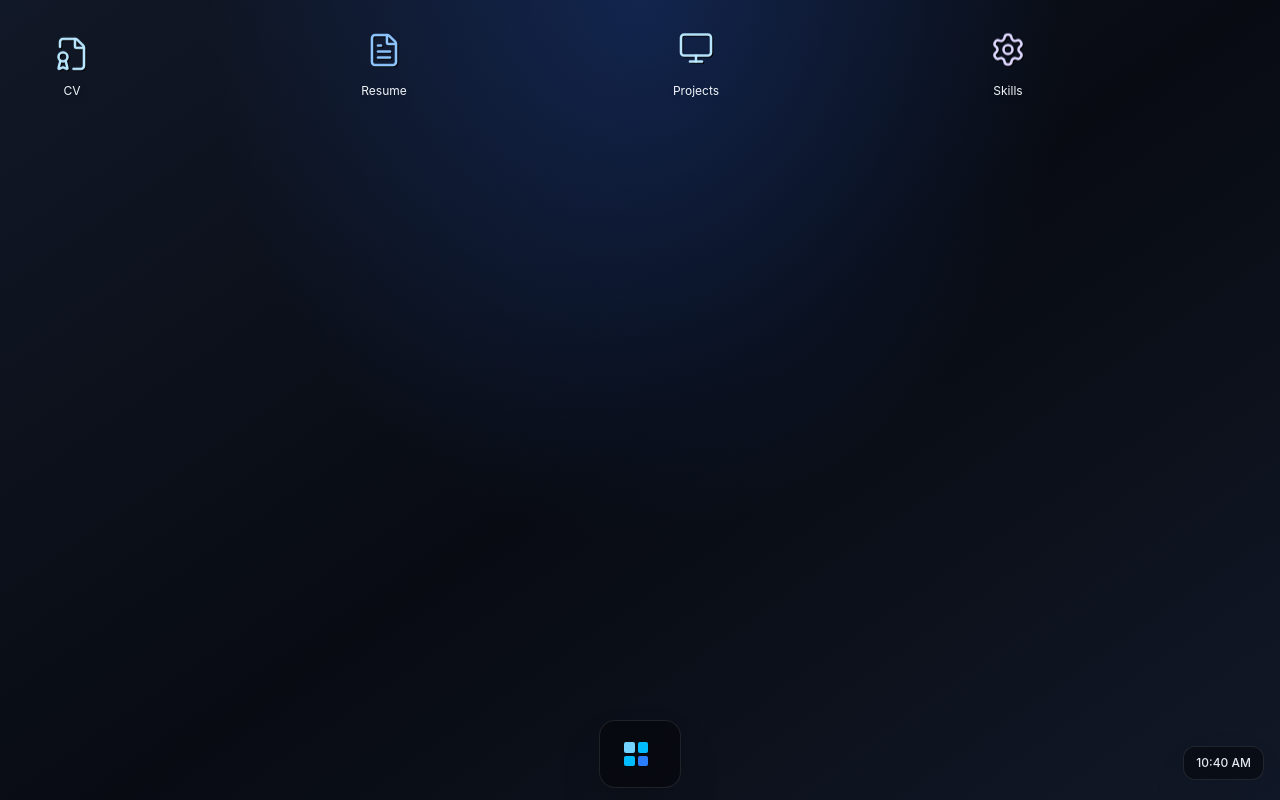
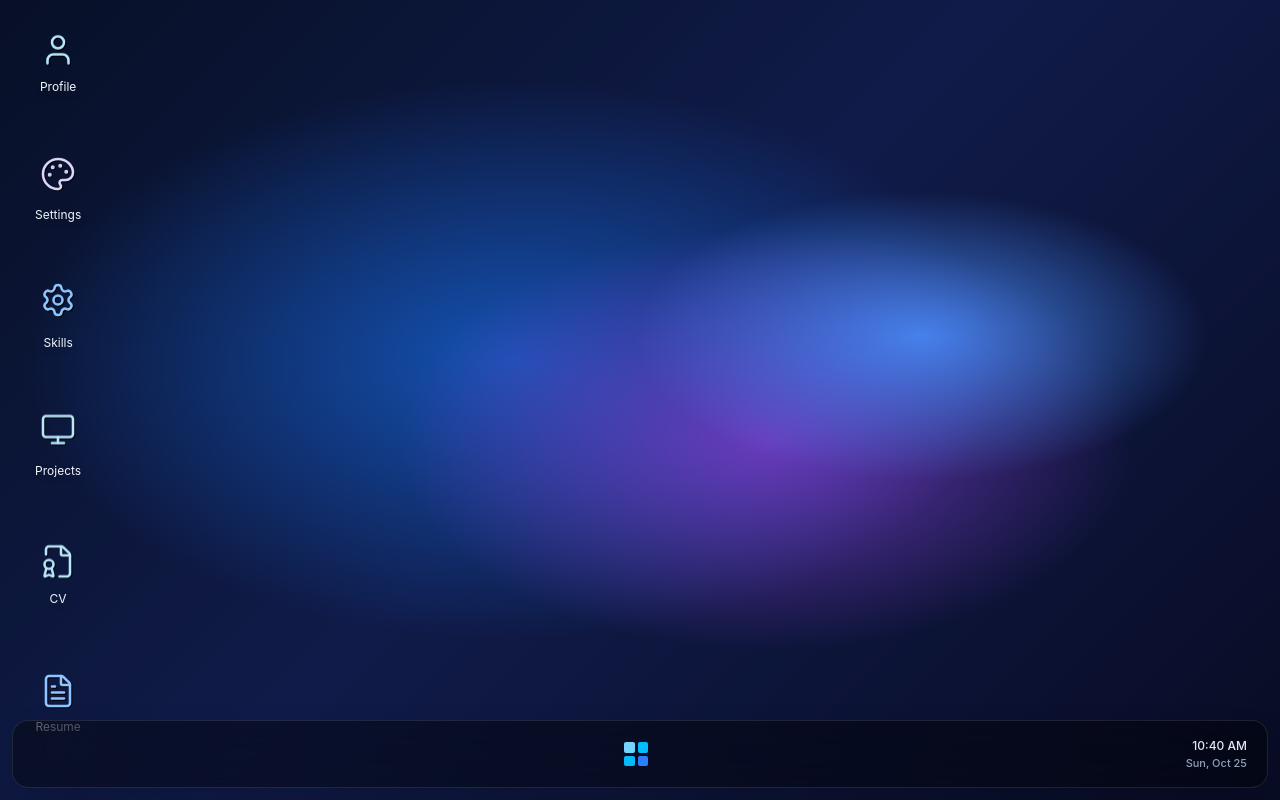
Before and after one commit to TechTonic001/My-Tech-portfolio, a React (Vite) app: page / in a window 1280 px wide. Built offline with nearby package versions, Linux system fonts and the light colour scheme.

Commit message:
Add profile and settings components with wallpaper selection feature

```diff
--- a/src/App.jsx
+++ b/src/App.jsx
@@ -1,13 +1,17 @@
 import { useEffect, useRef, useState } from 'react';
 import {
+  Bot,
   BriefcaseBusiness,
+  Camera,
   Code2,
   FileBadge,
   FileText,
   FolderOpen,
   GraduationCap,
+  MapPin,
   Minus,
   Monitor,
+  Palette,
   Settings,
   Square,
   User,
@@ -15,6 +19,38 @@ import {
 } from 'lucide-react';
 
 const APPS = [
+  {
+    id: 'profile',
+    title: 'Profile',
+    fileName: 'Profile.exe',
+    Icon: User,
+    iconClass: 'text-sky-200',
+    smallIconClass: 'text-sky-300',
+  },
+  {
+    id: 'settings',
+    title: 'Settings',
+    fileName: 'Settings.exe',
+    Icon: Palette,
+    iconClass: 'text-violet-200',
+    smallIconClass: 'text-violet-300',
+  },
+  {
+    id: 'skills',
+    title: 'Skills',
+    fileName: 'Skills.dll',
+    Icon: Settings,
+    iconClass: 'text-blue-300',
+    smallIconClass: 'text-blue-300',
+  },
+  {
+    id: 'projects',
+    title: 'Projects',
+    fileName: 'Projects.exe',
+    Icon: Monitor,
+    iconClass: 'text-sky-200',
+    smallIconClass: 'text-sky-300',
+  },
   {
     id: 'cv',
     title: 'CV',
@@ -31,21 +67,32 @@ const APPS = [
     iconClass: 'text-blue-300',
     smallIconClass: 'text-blue-300',
   },
+];
+
+const WALLPAPERS = [
   {
-    id: 'projects',
-    title: 'Projects',
-    fileName: 'Projects.exe',
-    Icon: Monitor,
-    iconClass: 'text-sky-200',
-    smallIconClass: 'text-sky-300',
+    id: 'bloom',
+    name: 'Bloom',
+    background:
+      'radial-gradient(ellipse at 72% 42%, rgba(74, 144, 255, 0.85), transparent 22%), radial-gradient(ellipse at 60% 55%, rgba(130, 62, 210, 0.78), transparent 34%), radial-gradient(ellipse at 40% 45%, rgba(20, 88, 190, 0.9), transparent 45%), linear-gradient(135deg, #071027 0%, #101b49 48%, #080c24 100%)',
   },
   {
-    id: 'skills',
-    title: 'Skills',
-    fileName: 'Skills.dll',
-    Icon: Settings,
-    iconClass: 'text-violet-200',
-    smallIconClass: 'text-violet-300',
+    id: 'aurora',
+    name: 'Aurora',
+    background:
+      'radial-gradient(ellipse at 20% 90%, rgba(0, 220, 170, 0.68), transparent 32%), radial-gradient(ellipse at 70% 30%, rgba(80, 90, 245, 0.72), transparent 40%), linear-gradient(145deg, #081224 0%, #101b3c 52%, #080d19 100%)',
+  },
+  {
+    id: 'sunset',
+    name: 'Sunset',
+    background:
+      'radial-gradient(ellipse at 70% 20%, rgba(255, 153, 102, 0.78), transparent 30%), radial-gradient(ellipse at 30% 80%, rgba(152, 45, 155, 0.75), transparent 40%), linear-gradient(140deg, #1d1535 0%, #512b57 50%, #10152b 100%)',
+  },
+  {
+    id: 'ocean',
+    name: 'Deep Ocean',
+    background:
+      'radial-gradient(ellipse at 25% 25%, rgba(36, 173, 210, 0.65), transparent 35%), radial-gradient(ellipse at 80% 80%, rgba(23, 83, 180, 0.8), transparent 42%), linear-gradient(135deg, #061a2b 0%, #092748 52%, #081126 100%)',
   },
 ];
 
@@ -79,16 +126,7 @@ const SKILL_GROUPS = [
   {
     title: 'Frontend',
     Icon: Monitor,
-    skills: [
-      'React.js',
-      'Next.js',
-      'Angular',
-      'JavaScript/TypeScript',
-      'HTML5',
-      'CSS3',
-      'Tailwind CSS',
-      'GraphQL',
-    ],
+    skills: ['React.js', 'Next.js', 'Angular', 'GraphQL', 'Tailwind CSS'],
   },
   {
     title: 'Backend',
@@ -96,33 +134,14 @@ const SKILL_GROUPS = [
     skills: ['Node.js', 'Express.js', 'PHP'],
   },
   {
-    title: 'Databases & ORMs',
+    title: 'Databases',
     Icon: FolderOpen,
-    skills: ['PostgreSQL', 'Prisma ORM', 'MongoDB', 'MySQL', 'Firebase'],
+    skills: ['PostgreSQL', 'Prisma ORM', 'MongoDB'],
   },
   {
-    title: 'AI Integration & Tools',
-    Icon: Settings,
-    skills: [
-      'Claude API',
-      'AI Agent Workflows',
-      'GitHub Copilot',
-      'Cursor AI',
-      'Supermaven',
-    ],
-  },
-  {
-    title: 'DevOps & Systems',
-    Icon: Monitor,
-    skills: [
-      'Vercel',
-      'Render',
-      'Git/GitHub',
-      'Postman',
-      'Linux (Ubuntu)',
-      'UML',
-      'Cisco Packet Tracer',
-    ],
+    title: 'AI',
+    Icon: Bot,
+    skills: ['Claude API', 'AI Agents', 'Supermaven'],
   },
 ];
 
@@ -135,7 +154,7 @@ const SOCIAL_LINKS = [
   {
     title: 'Instagram',
     href: 'https://www.instagram.com/techtonic01a/',
-    Icon: User,
+    Icon: Camera,
   },
   {
     title: 'LinkedIn',
@@ -145,7 +164,7 @@ const SOCIAL_LINKS = [
 ];
 
 const glassPanel =
-  'border border-white/10 bg-black/40 shadow-2xl backdrop-blur-xl';
+  'border border-white/10 bg-black/40 shadow-2xl backdrop-blur-2xl';
 
 function SectionHeading({ icon: Icon, children }) {
   return (
@@ -153,6 +172,104 @@ function SectionHeading({ icon: Icon, children }) {
       <Icon size={15} aria-hidden="true" />
       {children}
     </h3>
+  );
+}
+
+function ProfileContent() {
+  return (
+    <article className="mx-auto max-w-3xl space-y-6 p-5 text-slate-200 sm:p-8">
+      <header className="flex flex-col gap-4 sm:flex-row sm:items-center">
+        <div className="flex h-20 w-20 shrink-0 items-center justify-center rounded-3xl border border-sky-300/20 bg-sky-400/10 text-3xl font-semibold text-sky-200">
+          AH
+        </div>
+        <div>
+          <p className="mb-1 text-xs font-semibold uppercase tracking-[0.18em] text-sky-300">
+            Personal profile
+          </p>
+          <h2 className="text-2xl font-bold text-white">
+            Amoo Halleluyah Olamilekan
+          </h2>
+          <p className="mt-1 text-slate-300">
+            Full-Stack Software Engineer &amp; AI Agent Developer
+          </p>
+        </div>
+      </header>
+
+      <section className="rounded-2xl border border-white/10 bg-white/[0.04] p-4">
+        <SectionHeading icon={MapPin}>Location</SectionHeading>
+        <p>Ogbomoso, Oyo, Nigeria</p>
+      </section>
+
+      <section className="rounded-2xl border border-white/10 bg-white/[0.04] p-4">
+        <SectionHeading icon={User}>About me</SectionHeading>
+        <p className="leading-relaxed text-slate-300">
+          Passionate about solving complex, real-world problems through robust
+          system architectures and modern AI developer tools.
+        </p>
+      </section>
+
+      <section>
+        <SectionHeading icon={BriefcaseBusiness}>Find me online</SectionHeading>
+        <div className="flex flex-wrap gap-2">
+          {SOCIAL_LINKS.map(({ title, href, Icon }) => (
+            <a
+              key={title}
+              href={href}
+              target="_blank"
+              rel="noreferrer"
+              className="inline-flex items-center gap-2 rounded-xl border border-white/10 bg-white/[0.04] px-4 py-2 text-sm text-slate-200 transition-colors hover:bg-white/10 hover:text-white focus-visible:outline focus-visible:outline-2 focus-visible:outline-sky-400"
+            >
+              <Icon size={16} className="text-sky-300" aria-hidden="true" />
+              {title}
+            </a>
+          ))}
+        </div>
+      </section>
+    </article>
+  );
+}
+
+function SettingsContent({ wallpaperId, onSelectWallpaper }) {
+  return (
+    <div className="space-y-5 p-5 sm:p-6">
+      <div>
+        <h2 className="text-lg font-semibold text-white">Personalization</h2>
+        <p className="mt-1 text-sm text-slate-400">
+          Choose a desktop background. Your selection updates instantly.
+        </p>
+      </div>
+      <section>
+        <SectionHeading icon={Palette}>Choose your wallpaper</SectionHeading>
+        <div className="grid grid-cols-2 gap-3 sm:grid-cols-4">
+          {WALLPAPERS.map((wallpaper) => {
+            const selected = wallpaper.id === wallpaperId;
+            return (
+              <button
+                key={wallpaper.id}
+                type="button"
+                aria-label={`Set ${wallpaper.name} wallpaper`}
+                aria-pressed={selected}
+                onClick={() => onSelectWallpaper(wallpaper.id)}
+                className={`group overflow-hidden rounded-xl border text-left transition focus-visible:outline focus-visible:outline-2 focus-visible:outline-sky-400 ${
+                  selected
+                    ? 'border-sky-300 ring-2 ring-sky-400/40'
+                    : 'border-white/10 hover:border-white/30'
+                }`}
+              >
+                <span
+                  className="block aspect-[4/3] w-full transition-transform duration-300 group-hover:scale-105"
+                  style={{ background: wallpaper.background }}
+                />
+                <span className="block bg-black/30 px-3 py-2 text-xs font-medium text-slate-200">
+                  {wallpaper.name}
+                  {selected ? ' · Current' : ''}
+                </span>
+              </button>
+            );
+          })}
+        </div>
+      </section>
+    </div>
   );
 }
 
@@ -390,8 +507,17 @@ function SkillsContent() {
   );
 }
 
-function AppContent({ appId }) {
+function AppContent({ appId, wallpaperId, onSelectWallpaper }) {
   switch (appId) {
+    case 'profile':
+      return <ProfileContent />;
+    case 'settings':
+      return (
+        <SettingsContent
+          wallpaperId={wallpaperId}
+          onSelectWallpaper={onSelectWallpaper}
+        />
+      );
     case 'cv':
       return <CvContent />;
     case 'resume':
@@ -413,6 +539,8 @@ function DraggableWindow({
   onClose,
   onMinimize,
   onToggleMaximize,
+  wallpaperId,
+  onSelectWallpaper,
 }) {
   const [position, setPosition] = useState({
     x: windowState.x,
@@ -465,7 +593,7 @@ function DraggableWindow({
         left: windowState.maximized ? '8px' : `${position.x}px`,
         top: windowState.maximized ? '8px' : `${position.y}px`,
         right: windowState.maximized ? '8px' : 'auto',
-        bottom: windowState.maximized ? '40px' : 'auto',
+        bottom: windowState.maximized ? '88px' : 'auto',
         maxHeight: windowState.maximized
           ? 'none'
           : `calc(100vh - ${position.y + 48}px)`,
@@ -527,7 +655,11 @@ function DraggableWindow({
       <div
         className="min-h-0 flex-1 overflow-auto bg-transparent text-slate-100"
       >
-        <AppContent appId={app.id} />
+        <AppContent
+          appId={app.id}
+          wallpaperId={wallpaperId}
+          onSelectWallpaper={onSelectWallpaper}
+        />
       </div>
       <footer className="flex items-center justify-between border-t border-white/10 px-4 py-2 text-[11px] text-slate-400">
         <span>{app.fileName}</span>
@@ -544,12 +676,22 @@ function formatTime(date) {
   });
 }
 
+function formatDate(date) {
+  return date.toLocaleDateString([], {
+    weekday: 'short',
+    month: 'short',
+    day: 'numeric',
+  });
+}
+
 export default function App() {
   const [windows, setWindows] = useState([]);
   const [activeWindowId, setActiveWindowId] = useState(null);
   const [startMenuOpen, setStartMenuOpen] = useState(false);
   const [time, setTime] = useState(() => new Date());
+  const [wallpaperId, setWallpaperId] = useState(WALLPAPERS[0].id);
   const nextZIndex = useRef(10);
+  const wallpaper = WALLPAPERS.find((item) => item.id === wallpaperId) ?? WALLPAPERS[0];
 
   useEffect(() => {
     const timer = window.setInterval(() => setTime(new Date()), 1000);
@@ -581,13 +723,13 @@ export default function App() {
         );
       }
 
-      const offset = current.length * 28;
+      const offset = current.length * 24;
       return [
         ...current,
         {
           id: appId,
-          x: Math.min(32 + offset, Math.max(8, window.innerWidth - 300)),
-          y: 104 + offset,
+          x: Math.min(140 + offset, Math.max(8, window.innerWidth - 300)),
+          y: 32 + offset,
           zIndex,
           minimized: false,
           maximized: false,
@@ -653,12 +795,13 @@ export default function App() {
     <main
       className="relative flex h-screen min-h-[320px] w-full flex-col overflow-hidden font-sans text-slate-100"
       style={{
-        background:
-          'radial-gradient(ellipse at 50% 0%, rgba(37, 99, 235, 0.24), transparent 48%), linear-gradient(145deg, #111827 0%, #080b12 52%, #111827 100%)',
+    background: wallpaper.background,
+    backgroundSize: 'cover',
+    backgroundPosition: 'center',
       }}
     >
       <div
-        className="grid flex-1 auto-rows-min grid-cols-4 content-start gap-x-1 overflow-auto p-2 pb-24 sm:gap-x-4 sm:p-6"
+        className="grid w-max flex-1 grid-flow-col grid-rows-6 content-start gap-x-4 gap-y-2 overflow-auto p-3 pb-24 sm:p-5"
         aria-label="Desktop applications"
         onClick={() => setStartMenuOpen(false)}
       >
@@ -707,6 +850,8 @@ export default function App() {
             onClose={() => closeApp(appWindow.id)}
             onMinimize={() => minimizeApp(appWindow.id)}
             onToggleMaximize={() => toggleMaximize(appWindow.id)}
+            wallpaperId={wallpaperId}
+            onSelectWallpaper={setWallpaperId}
           />
         );
       })}
@@ -714,7 +859,7 @@ export default function App() {
       {startMenuOpen && (
         <section
           aria-label="Start menu"
-          className={`absolute bottom-24 left-1/2 z-[10000] w-[min(380px,calc(100vw-24px))] -translate-x-1/2 rounded-2xl p-4 text-slate-100 ${glassPanel}`}
+          className={`absolute bottom-24 left-1/2 z-[10000] max-h-[calc(100vh-120px)] w-[min(380px,calc(100vw-24px))] -translate-x-1/2 overflow-y-auto rounded-2xl p-4 text-slate-100 ${glassPanel}`}
           onClick={(event) => event.stopPropagation()}
         >
           <div className="mb-4 flex items-center justify-between">
@@ -767,13 +912,14 @@ export default function App() {
         </section>
       )}
 
-      <footer className={`absolute bottom-3 left-1/2 z-[10001] flex h-[68px] max-w-[calc(100vw-20px)] -translate-x-1/2 items-center gap-2 rounded-2xl px-3 ${glassPanel}`}>
+      <footer className={`absolute bottom-3 left-3 right-3 z-[10001] flex h-[68px] items-center justify-center rounded-2xl px-3 ${glassPanel}`}>
+        <div className="absolute left-1/2 flex max-w-[calc(100%-100px)] -translate-x-1/2 items-center gap-1 overflow-x-auto sm:gap-2">
           <button
             type="button"
             aria-expanded={startMenuOpen}
             aria-label="Start"
             title="Start"
-            className={`flex h-12 w-12 shrink-0 items-center justify-center rounded-xl transition-colors focus-visible:outline focus-visible:outline-2 focus-visible:outline-sky-400 ${
+            className={`flex h-10 w-10 shrink-0 items-center justify-center rounded-xl transition-colors focus-visible:outline focus-visible:outline-2 focus-visible:outline-sky-400 sm:h-12 sm:w-12 ${
               startMenuOpen ? 'bg-sky-400/20' : 'hover:bg-white/10'
             }`}
             onClick={() => setStartMenuOpen((open) => !open)}
@@ -803,7 +949,7 @@ export default function App() {
                   aria-pressed={isPressed}
                   title={app.title}
                   onClick={() => activateTaskbarApp(app.id)}
-                  className={`relative flex h-12 w-12 shrink-0 items-center justify-center rounded-xl transition-colors focus-visible:outline focus-visible:outline-2 focus-visible:outline-sky-400 ${
+                  className={`relative flex h-10 w-10 shrink-0 items-center justify-center rounded-xl transition-colors focus-visible:outline focus-visible:outline-2 focus-visible:outline-sky-400 sm:h-12 sm:w-12 ${
                     isPressed ? 'bg-sky-400/20' : 'hover:bg-white/10'
                   }`}
                 >
@@ -824,10 +970,14 @@ export default function App() {
               );
             })}
           </nav>
+        </div>
+        <time className="absolute right-3 flex min-w-16 flex-col items-end text-right text-[11px] font-medium leading-tight text-slate-200 sm:right-5 sm:text-xs">
+          <span>{formatTime(time)}</span>
+          <span className="mt-1 text-[10px] text-slate-400 sm:text-[11px]">
+            {formatDate(time)}
+          </span>
+        </time>
       </footer>
-      <time className={`absolute bottom-5 right-4 hidden rounded-xl px-3 py-2 text-xs font-medium text-slate-200 sm:block ${glassPanel}`}>
-        {formatTime(time)}
-      </time>
     </main>
   );
 }
```
